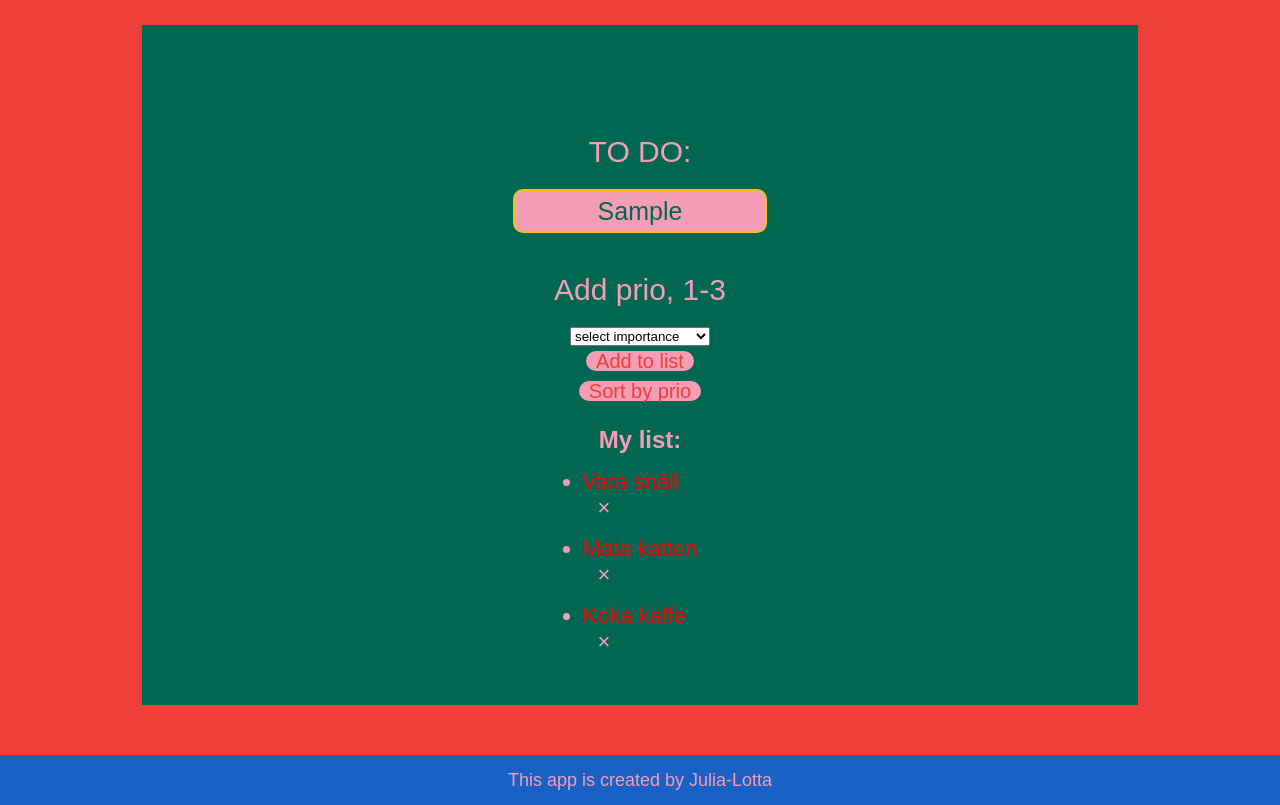
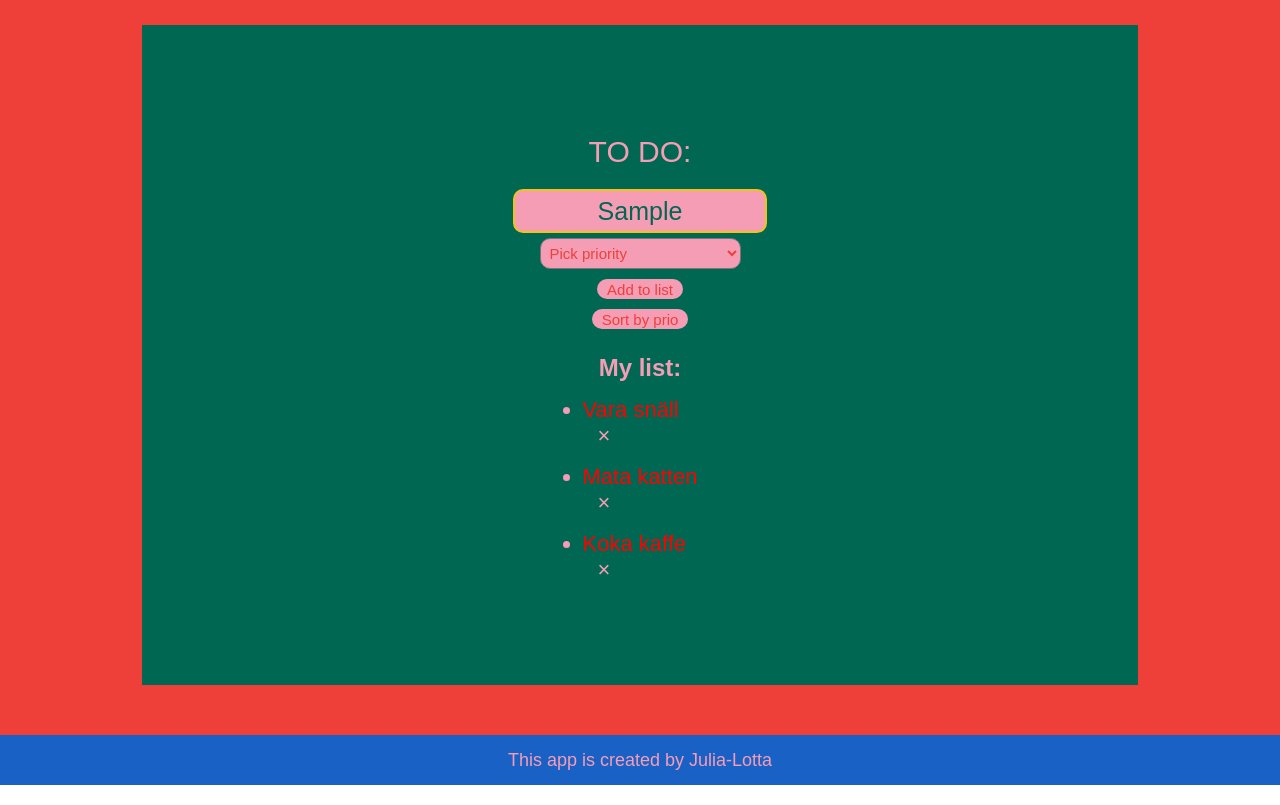
Before and after one commit to julialotta/MI-JS-to-do-list, a website: page index.html in a window 1280 px wide. Both pictures are taken after typing "Sample" into the empty fields and a click on the button "Add to list". Shown: the part 125-930 px from the top of the page. Drawn offline with Linux system fonts and the light colour scheme; a web font is replaced by a local one.

Commit message:
basic styling and removed

```diff
--- a/main.js
+++ b/main.js
@@ -27,21 +27,17 @@ input.id = "todoinput";
 input.className ="todoinput";
 input.type ="text";
 input.placeholder = "write stuff here..."
-let labelforprio = document.createElement("label");
-labelforprio.for = "prioinput";
-labelforprio.innerHTML = "Add prio, 1-3";
-div.appendChild(labelforprio);
 let prio = document.createElement("select");
 div.appendChild(prio);
 prio.id = "prioinput";
 let priozero = document.createElement("option");
-priozero.innerHTML = "select importance";
+priozero.innerHTML = "Pick priority";
 let prioone = document.createElement("option");
-prioone.innerHTML = "Very important";
+prioone.innerHTML = "Oh, very important";
 let priotwo = document.createElement("option");
-priotwo.innerHTML = "A little bit important";
+priotwo.innerHTML = "Hmm, might be important";
 let priothree = document.createElement("option");
-priothree.innerHTML = "Not that important...";
+priothree.innerHTML = "Mja, not that important...";
 prioone.value = "1";
 priotwo.value = "2";
 priothree.value = "3";
@@ -157,8 +153,8 @@ updateLocalStorage();
 
 
 function addToList() {
-        if ((input.value.length == 0) || (prio.value == "select importance") ) {
-            alert("Du har inte fyllt i korrekt");
+        if ((input.value.length == 0) || (prio.value == "Pick priority") ) {
+            alert("Make sure to write something and to pick priority");
         } else {
     let newTask = input.value;
     let listObject = new Todos (newTask);
@@ -175,7 +171,7 @@ function addToList() {
 
     list.push(listObject);
     input.value = "";
-    prio.value = "";
+    prio.value = "Pick priority"
     updateLocalStorage ();
 }
 }
--- a/sass/elements/_mainsection.scss
+++ b/sass/elements/_mainsection.scss
@@ -20,10 +20,6 @@ main {
     padding: 50px;
   }
 
-  .todoinput::placeholder {
-    color: $red;
-  }
-
   div {
     div {
       display: flex;
@@ -38,11 +34,12 @@ main {
     cursor: pointer;
     background-color: $pink;
     color: $red;
+    font-family: $p-font;
     height: 20px;
     border: none;
     border-radius: 10px;
     padding: 10px;
-    font-size: 20px;
+    font-size: 15px;
     display: flex;
     align-items: center;
     margin: 5px;
@@ -64,11 +61,20 @@ main {
     text-align: center;
   }
 
-  #checked {
-    text-decoration: line-through;
-    color: grey;
+  .todoinput::placeholder {
+    color: $red;
   }
 
+  select {
+    // appearance: none;
+    margin: 5px;
+    padding: 5px;
+    border-radius: 10px;
+    background-color: $pink;
+    font-family: $p-font;
+    color: $red;
+    font-size: 15px;
+  }
   .prioone {
     color: red;
   }
@@ -92,4 +98,8 @@ main {
       }
     }
   }
+  #checked {
+    text-decoration: line-through;
+    color: grey;
+  }
 }
```
Also changed, not shown: css/main.css, 1 other file.
